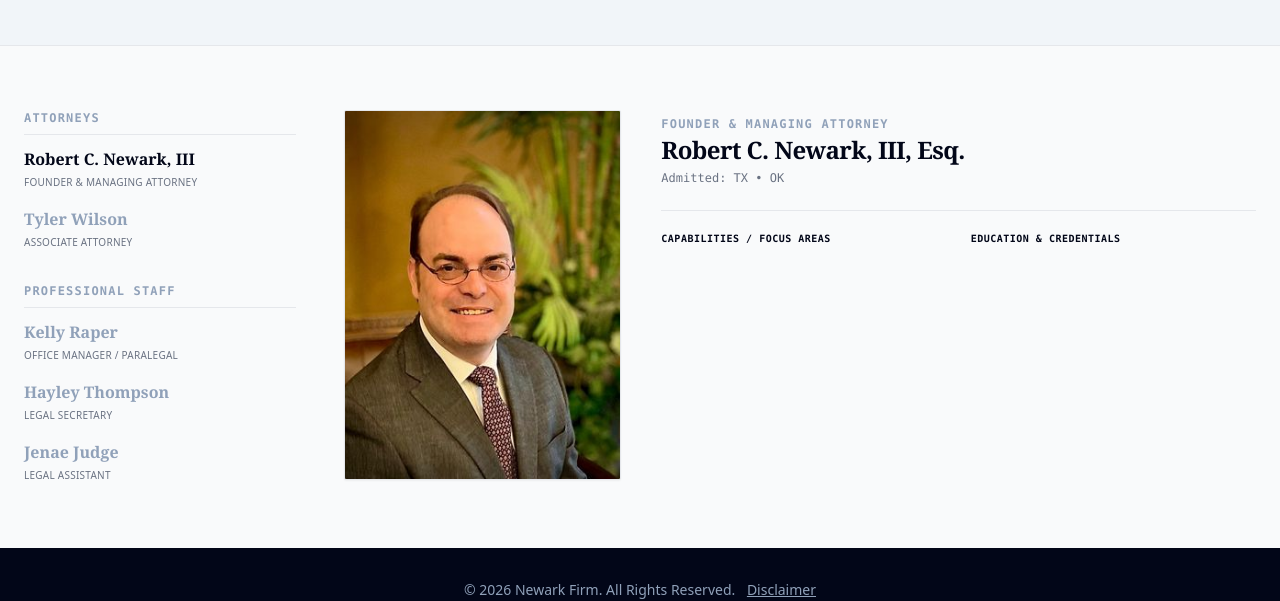
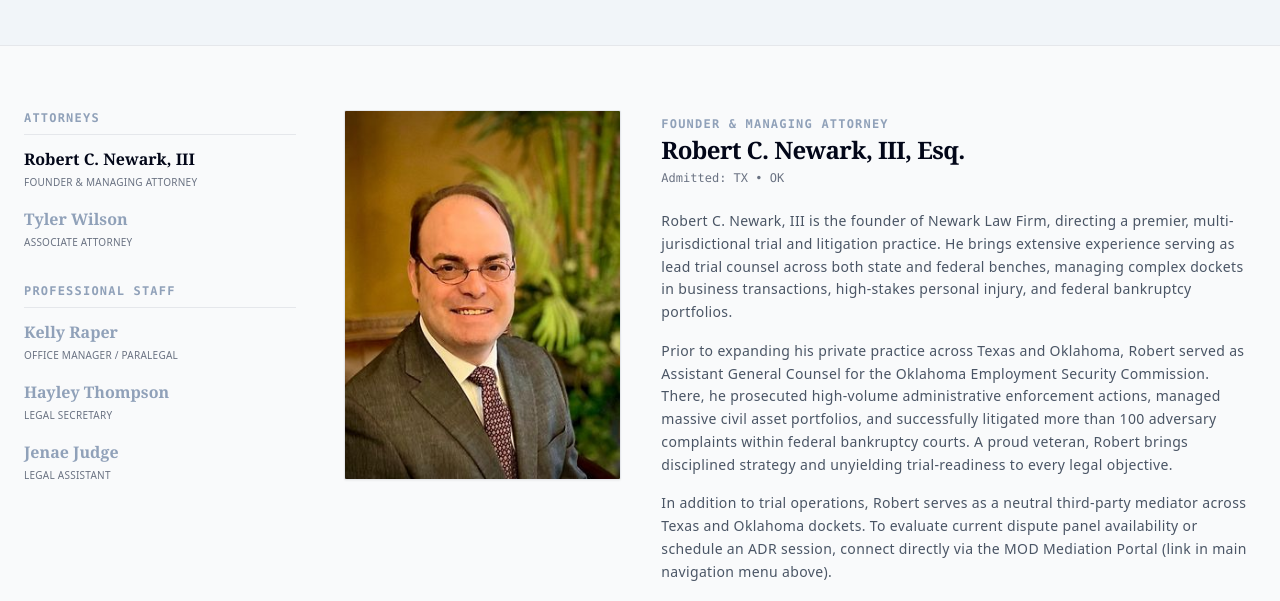
Before and after one commit to robnewark-cpu/newarkfirm-site, a plain HTML site: page people.html in a window 1280 px wide. Shown: the part 212-813 px from the top of the page. Drawn offline with nearby package versions, Linux system fonts and the light colour scheme.

Commit message:
Update people.html

```diff
--- a/people.html
+++ b/people.html
@@ -92,16 +92,19 @@
                 </div>
 
                 <div id="profile-bio" class="text-gray-600 text-sm leading-relaxed tracking-wide space-y-4">
-                    </div>
+                    <p>Robert C. Newark, III is the founder of Newark Law Firm, directing a premier, multi-jurisdictional trial and litigation practice. He brings extensive experience serving as lead trial counsel across both state and federal benches, managing complex dockets in business transactions, high-stakes personal injury, and federal bankruptcy portfolios.</p>
+                    <p>Prior to expanding his private practice across Texas and Oklahoma, Robert served as Assistant General Counsel for the Oklahoma Employment Security Commission. There, he prosecuted high-volume administrative enforcement actions, managed massive civil asset portfolios, and successfully litigated more than 100 adversary complaints within federal bankruptcy courts. A proud veteran, Robert brings disciplined strategy and unyielding trial-readiness to every legal objective.</p>
+                    <p>In addition to trial operations, Robert serves as a neutral third-party mediator across Texas and Oklahoma dockets. To evaluate current dispute panel availability or schedule an ADR session, connect directly via the MOD Mediation Portal (link in main navigation menu above).</p>
+                </div>
 
-                <div id="profile-details-row" class="border-t border-gray-200 pt-5 grid grid-cols-2 gap-6">
+                <div id="profile-details-row" class="border-t border-gray-200 pt-5 grid grid-cols-2 gap-6" style="display: grid;">
                     <div>
                         <h4 class="text-[10px] font-mono uppercase tracking-wider text-slate-950 font-bold mb-1.5">Capabilities / Focus Areas</h4>
-                        <p id="profile-practices" class="text-xs text-gray-600 leading-relaxed"></p>
+                        <p id="profile-practices" class="text-xs text-gray-600 leading-relaxed">Corporate Law, Personal Injury, Criminal Defense, Bankruptcy Litigation, Creditor/Debtor Relations, General Civil Litigation</p>
                     </div>
                     <div>
                         <h4 class="text-[10px] font-mono uppercase tracking-wider text-slate-950 font-bold mb-1.5">Education & Credentials</h4>
-                        <p id="profile-education" class="text-xs text-gray-600 leading-relaxed"></p>
+                        <p id="profile-education" class="text-xs text-gray-600 leading-relaxed"><strong>Oklahoma City University School of Law</strong>, J.D.<br><strong>University of North Texas</strong>, B.S.</p>
                     </div>
                 </div>
             </div>
@@ -192,6 +195,59 @@
             const data = roster[key];
             if (!data) return;
 
-            // 1. Update basic information elements
+            // 1. Text & Frame Elements Update
             document.getElementById('profile-name').innerText = data.name;
-            document.getElementById('profile-
+            document.getElementById('profile-role').innerText = data.role;
+            document.getElementById('profile-image').src = data.image;
+
+            // 2. Admissions Field
+            const admittedEl = document.getElementById('profile-admitted');
+            if (data.admitted) {
+                admittedEl.innerText = data.admitted;
+                admittedEl.style.display = 'block';
+            } else {
+                admittedEl.style.display = 'none';
+            }
+
+            // 3. Dynamic Structural Hide/Reveal for Attorney Metadata blocks
+            const detailsRow = document.getElementById('profile-details-row');
+            if (data.isAttorney) {
+                document.getElementById('profile-practices').innerText = data.practices;
+                document.getElementById('profile-education').innerHTML = data.education;
+                detailsRow.style.display = 'grid'; // Re-activate Grid Layout
+            } else {
+                detailsRow.style.display = 'none'; // Completely Drop Grid Box from layout
+            }
+
+            // 4. Bio Construction
+            const bioContainer = document.getElementById('profile-bio');
+            bioContainer.innerHTML = "";
+            data.bio.forEach(pText => {
+                const p = document.createElement('p');
+                p.innerText = pText;
+                bioContainer.appendChild(p);
+            });
+
+            // 5. Active Navigation States Highlight Sync
+            const keys = Object.keys(roster);
+            keys.forEach(k => {
+                const navItem = document.getElementById('nav-' + k);
+                if (navItem) {
+                    if (k === key) {
+                        navItem.classList.remove('text-slate-400');
+                        navItem.classList.add('text-slate-950');
+                    } else {
+                        navItem.classList.remove('text-slate-950');
+                        navItem.classList.add('text-slate-400');
+                    }
+                }
+            });
+        }
+
+        // DOM Loader Initialization Hook
+        window.addEventListener('DOMContentLoaded', () => {
+            showProfile('rob');
+        });
+    </script>
+</body>
+</html>
```
